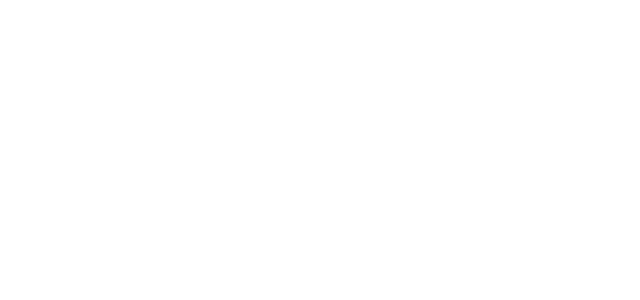
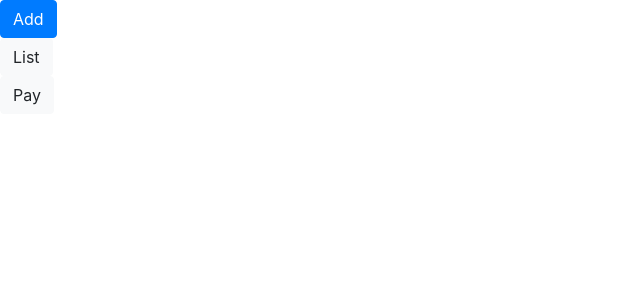
Before and after one commit to Abdou-sow/react, a React (Create React App) app in the folder chapitre_4/bakery/: page / in a window 1280 px wide. Shown: the top 300 px of the page, without its empty margins (0-640 px from the left). Built offline with nearby package versions, Linux system fonts and the light colour scheme.

Commit message:
bakery suite

```diff
--- a/chapitre_4/bakery/src/App.js
+++ b/chapitre_4/bakery/src/App.js
@@ -1,5 +1,13 @@
 import { Component } from 'react';
+import 'bootstrap/dist/css/bootstrap.min.css';
 import './App.css';
+import './components/Add.jsx'
+import './components/Button.jsx'
+import Button from './components/Button.jsx';
+import './components/List.jsx'
+import './components/Pay.jsx'
+
+
 
 class App extends Component {
   constructor() {
@@ -8,13 +16,47 @@
       activeTab: "add",
       items: []
     }
+    this.onClickFuction = this.onClickFuction.bind(this)
   }
+
+
+  onClickFuction() {
+    console.log("on ma cliquer")
+    if (this.state.children === "List") {
+      this.setState({ activeTab: "List" })
+      console.log(this.state.activeTab);
+
+    }
+  }
+
+
   render() {
+
     return (
-      <div>
+      <div className="App">
+        {/*premier appelle */}
+        <Button
+          onClickFuction={() => this.onClickFuction()}
+          isSelected={this.state.activeTab === "add" ? "btn btn-primary" : "btn btn-light"}
+
+
+        >Add</Button>
+        {/*douxeme appelle */}
+
+        <Button
+          onClickFuction={() => this.onClickFuction()}
+          isSelected={this.state.activeTab === "List" ? "btn btn-primary" : "btn btn-light"}
+        >List</Button>
+        {/* troisieme appelle */}
+
+        <Button
+          onClickFuction={() => this.onClickFuction()}
+          isSelected={this.state.activeTab === "Pay" ? "btn btn-primary" : "btn btn-light"}
+        >Pay</Button>
       </div>
     );
   }
 }
 
+
 export default App;
--- a/chapitre_4/bakery/src/components/Button.jsx
+++ b/chapitre_4/bakery/src/components/Button.jsx
@@ -1,12 +1,14 @@
 import React, { Component } from 'react'
 
-class Button extends Component{
-    render(){
-      return(
-        <div>
-            <button onClick={} isSelected={this.props.style} children={this.props.children}></button>
-        </div>
-      )
+class Button extends Component {
+    render(props) {
+        return (
+            <div>
+                <button onClick={this.props.onClickFuction} className={this.props.isSelected} >
+                    {this.props.children}
+                </button>
+            </div>
+        )
     }
 }
 export default Button;
```
